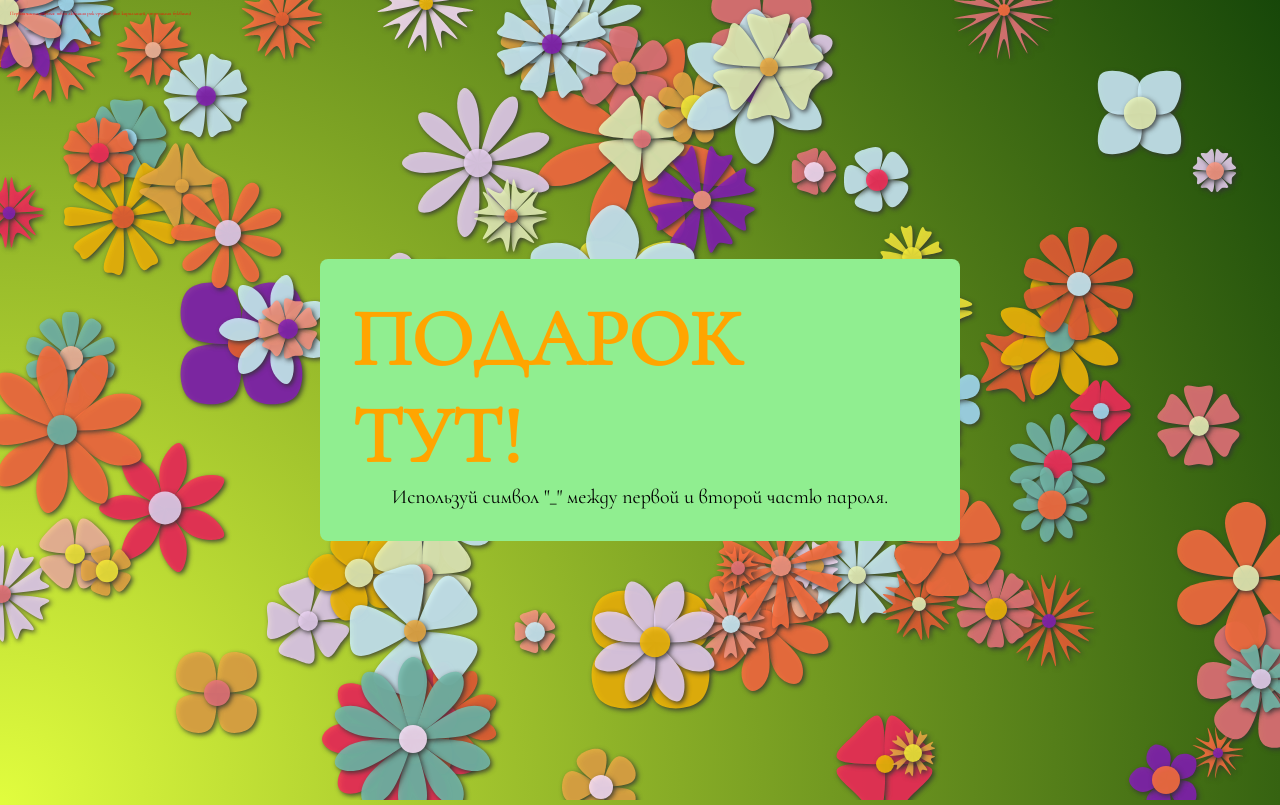
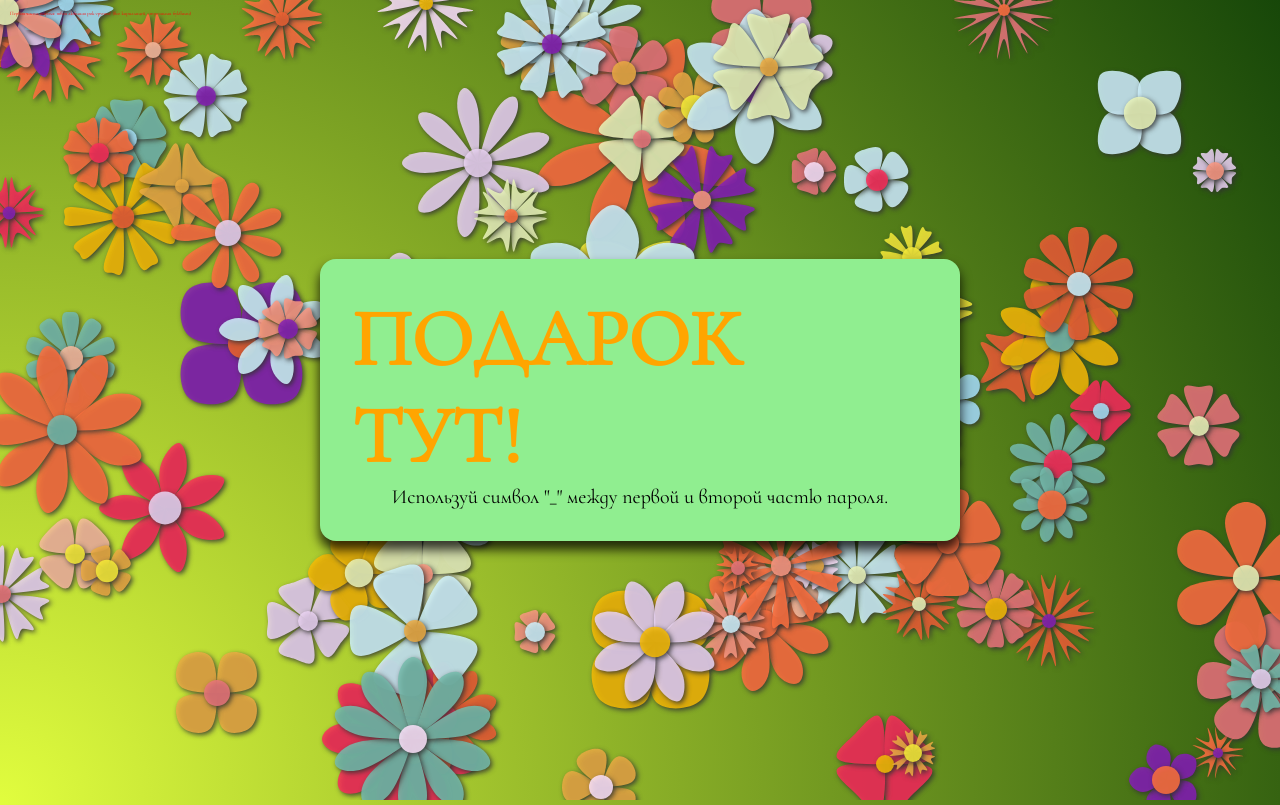
Before and after one commit to roman-petrov/gift, a plain HTML site: page index.html in a window 1280 px wide. Drawn offline with Linux system fonts and the light colour scheme; animation ran at ten frames a second.

Commit message:
Доработка

```diff
--- a/style.css
+++ b/style.css
@@ -37,7 +37,7 @@ body {
 .message {
   background-color: lightgreen;
   padding: 32px;
-  border-radius: 8px;
+  border-radius: 16px;
   position: fixed;
   top: 50%;
   left: 50%;
@@ -45,6 +45,7 @@ body {
   display: flex;
   align-items: center;
   flex-direction: column;
+  box-shadow: 0px 8px 11px 1px rgba(0, 0, 0, 0.75);
 }
 
 .gift-message {
```
